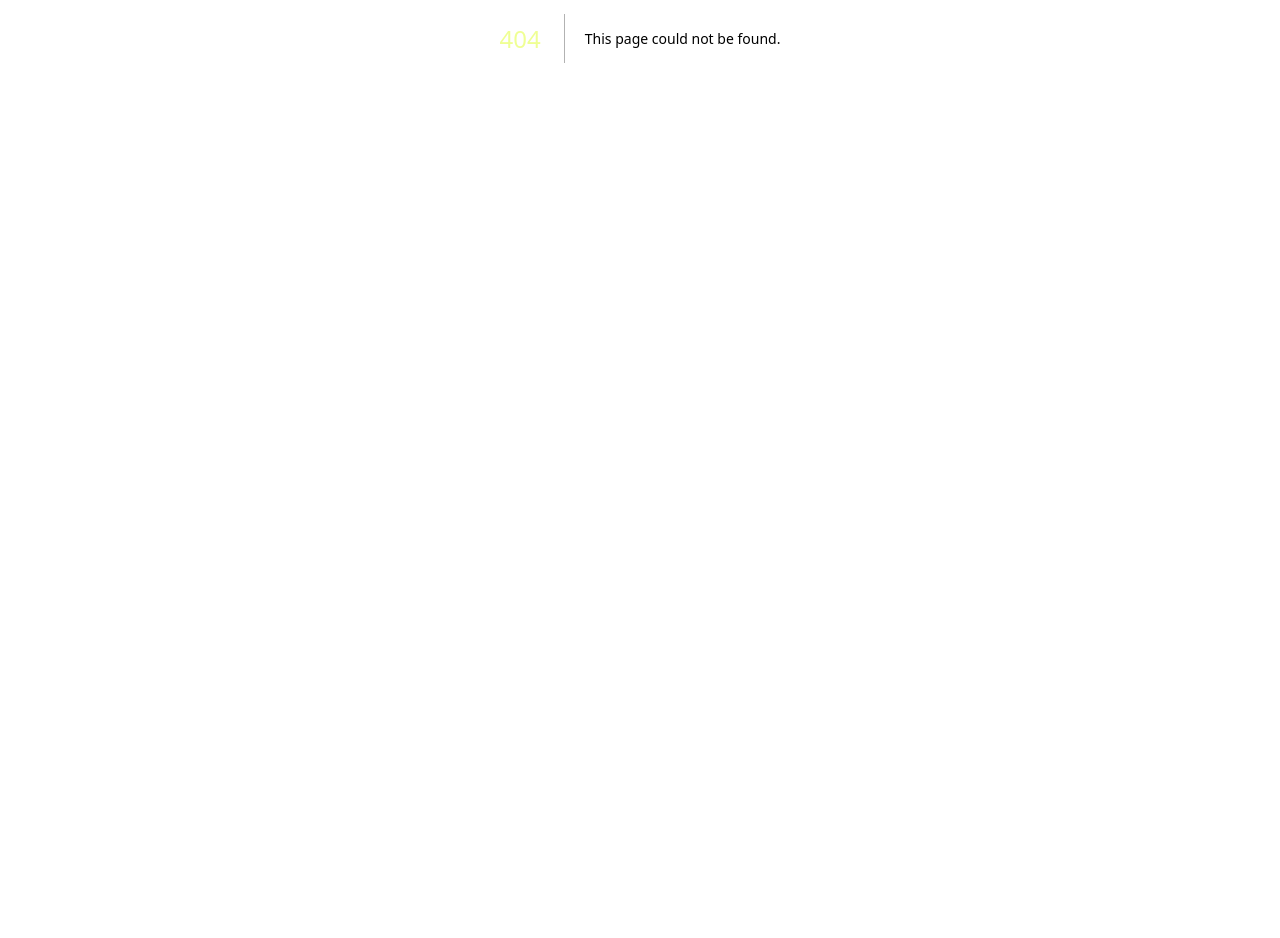
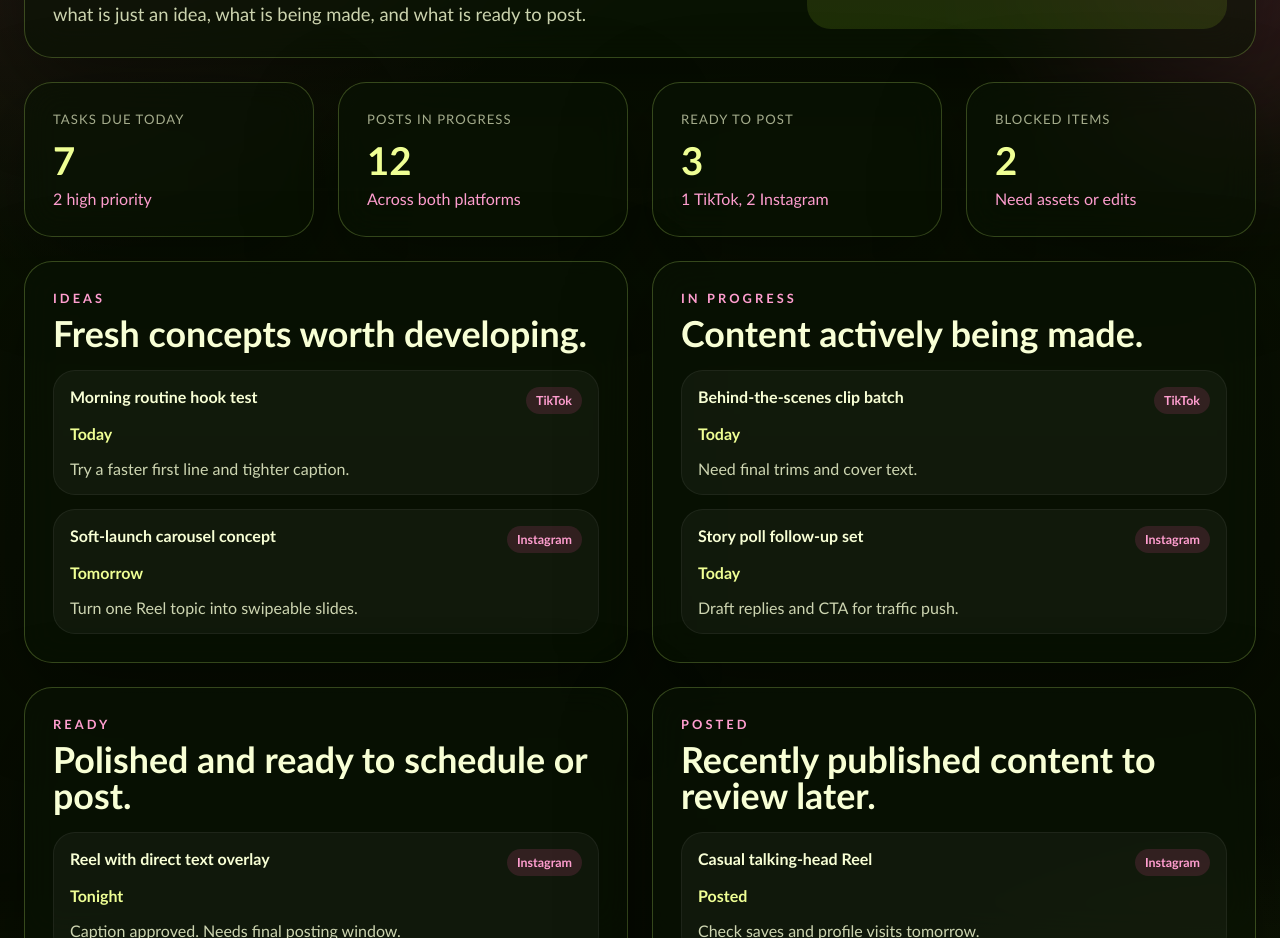
Before and after one commit to littlemadimade/maddiehq, a Next.js app: page /tracker in a window 1280 px wide. Before the commit this address had no page. Shown: the part 440-1378 px from the top of the page. Before the commit the page ends 878 px from the top, so only its background shows below. Built offline with nearby package versions, Linux system fonts and the light colour scheme.

Commit message:
Add post progress tracker page

```diff
--- a/app/globals.css
+++ b/app/globals.css
@@ -238,7 +238,8 @@ h1 {
 
 .overview-grid,
 .platform-grid,
-.bottom-grid {
+.bottom-grid,
+.tracker-grid {
   display: grid;
   gap: 24px;
 }
@@ -249,6 +250,10 @@ h1 {
 
 .platform-grid,
 .bottom-grid {
+  grid-template-columns: repeat(2, minmax(0, 1fr));
+}
+
+.tracker-grid {
   grid-template-columns: repeat(2, minmax(0, 1fr));
 }
 
@@ -298,7 +303,8 @@ h1 {
 }
 
 .platform-card h2,
-.breakdown-card h2 {
+.breakdown-card h2,
+.tracker-column h2 {
   margin: 6px 0 0;
   font-size: clamp(1.4rem, 2.8vw, 2.3rem);
   line-height: 1;
@@ -327,6 +333,59 @@ h1 {
   display: grid;
   grid-template-columns: repeat(2, minmax(0, 1fr));
   gap: 18px;
+}
+
+.tracker-column {
+  display: flex;
+  flex-direction: column;
+  gap: 18px;
+}
+
+.tracker-list {
+  display: flex;
+  flex-direction: column;
+  gap: 14px;
+}
+
+.task-card {
+  padding: 16px;
+  border-radius: 22px;
+  background: rgba(255, 255, 255, 0.04);
+  border: 1px solid rgba(255, 255, 255, 0.06);
+}
+
+.task-card__top {
+  display: flex;
+  align-items: start;
+  justify-content: space-between;
+  gap: 12px;
+}
+
+.task-card h3 {
+  margin: 0;
+  font-size: 1rem;
+}
+
+.task-card__platform {
+  display: inline-flex;
+  padding: 6px 10px;
+  border-radius: 999px;
+  background: rgba(255, 79, 163, 0.14);
+  color: var(--pink-soft);
+  font-size: 0.78rem;
+  font-weight: 700;
+}
+
+.task-card__due,
+.task-card__note {
+  margin-bottom: 0;
+  color: rgba(248, 255, 213, 0.82);
+}
+
+.task-card__due {
+  margin-top: 10px;
+  color: var(--lime-soft);
+  font-weight: 700;
 }
 
 .platform-card__analysis h3,
@@ -378,6 +437,7 @@ li + li {
   .overview-grid,
   .platform-grid,
   .bottom-grid,
+  .tracker-grid,
   .platform-card__analysis {
     grid-template-columns: 1fr;
   }
--- a/app/layout.tsx
+++ b/app/layout.tsx
@@ -24,6 +24,7 @@ export default function RootLayout({
             <nav className="topbar__nav" aria-label="Main navigation">
               <Link href="/">Home</Link>
               <Link href="/insights">Insights</Link>
+              <Link href="/tracker">Tracker</Link>
               <button className="topbar__menu" type="button">
                 More Tools Soon
               </button>
--- /dev/null
+++ b/app/tracker/page.tsx
@@ -0,0 +1,176 @@
+const todayStats = [
+  { label: "Tasks Due Today", value: "7", detail: "2 high priority" },
+  { label: "Posts In Progress", value: "12", detail: "Across both platforms" },
+  { label: "Ready To Post", value: "3", detail: "1 TikTok, 2 Instagram" },
+  { label: "Blocked Items", value: "2", detail: "Need assets or edits" }
+];
+
+const trackerColumns = [
+  {
+    title: "Ideas",
+    description: "Fresh concepts worth developing.",
+    tasks: [
+      {
+        title: "Morning routine hook test",
+        platform: "TikTok",
+        due: "Today",
+        note: "Try a faster first line and tighter caption."
+      },
+      {
+        title: "Soft-launch carousel concept",
+        platform: "Instagram",
+        due: "Tomorrow",
+        note: "Turn one Reel topic into swipeable slides."
+      }
+    ]
+  },
+  {
+    title: "In Progress",
+    description: "Content actively being made.",
+    tasks: [
+      {
+        title: "Behind-the-scenes clip batch",
+        platform: "TikTok",
+        due: "Today",
+        note: "Need final trims and cover text."
+      },
+      {
+        title: "Story poll follow-up set",
+        platform: "Instagram",
+        due: "Today",
+        note: "Draft replies and CTA for traffic push."
+      }
+    ]
+  },
+  {
+    title: "Ready",
+    description: "Polished and ready to schedule or post.",
+    tasks: [
+      {
+        title: "Reel with direct text overlay",
+        platform: "Instagram",
+        due: "Tonight",
+        note: "Caption approved. Needs final posting window."
+      },
+      {
+        title: "Quick payoff-first clip",
+        platform: "TikTok",
+        due: "Tomorrow",
+        note: "Strong watch-time candidate based on recent winners."
+      }
+    ]
+  },
+  {
+    title: "Posted",
+    description: "Recently published content to review later.",
+    tasks: [
+      {
+        title: "Casual talking-head Reel",
+        platform: "Instagram",
+        due: "Posted",
+        note: "Check saves and profile visits tomorrow."
+      },
+      {
+        title: "Playful caption trend post",
+        platform: "TikTok",
+        due: "Posted",
+        note: "Watch share rate during the first 24 hours."
+      }
+    ]
+  }
+];
+
+const dailyChecklist = [
+  "Check what is due today before making new content.",
+  "Move at least one task from In Progress to Ready.",
+  "Review yesterday's posted content for early performance signals.",
+  "Write down one content idea before ending the day."
+];
+
+export default function TrackerPage() {
+  return (
+    <main className="page">
+      <section className="hero panel">
+        <div>
+          <p className="eyebrow">Post Progress Tracker</p>
+          <h1>A day-to-day operations room for planning, making, and posting content.</h1>
+          <p className="lede">
+            Use this space to track where each piece of content stands so you can
+            see what is just an idea, what is being made, and what is ready to post.
+          </p>
+        </div>
+        <div className="hero__note">
+          <span className="hero__badge">Workflow</span>
+          <p>
+            This room helps you manage the work itself, while Insights helps you
+            understand what happened after a post goes live.
+          </p>
+        </div>
+      </section>
+
+      <section className="overview-grid">
+        {todayStats.map((stat) => (
+          <article className="stat-card panel" key={stat.label}>
+            <p className="stat-card__label">{stat.label}</p>
+            <p className="stat-card__value">{stat.value}</p>
+            <p className="stat-card__change">{stat.detail}</p>
+          </article>
+        ))}
+      </section>
+
+      <section className="tracker-grid">
+        {trackerColumns.map((column) => (
+          <article className="panel tracker-column" key={column.title}>
+            <div className="tracker-column__header">
+              <div>
+                <p className="eyebrow">{column.title}</p>
+                <h2>{column.description}</h2>
+              </div>
+            </div>
+
+            <div className="tracker-list">
+              {column.tasks.map((task) => (
+                <div className="task-card" key={task.title}>
+                  <div className="task-card__top">
+                    <h3>{task.title}</h3>
+                    <span className="task-card__platform">{task.platform}</span>
+                  </div>
+                  <p className="task-card__due">{task.due}</p>
+                  <p className="task-card__note">{task.note}</p>
+                </div>
+              ))}
+            </div>
+          </article>
+        ))}
+      </section>
+
+      <section className="bottom-grid">
+        <article className="panel breakdown-card">
+          <p className="eyebrow">How To Use It</p>
+          <h2>Think of this like your content production board, not your analytics report.</h2>
+          <p>
+            The goal is to make it obvious what needs attention today. If something
+            stays stuck in one column too long, that usually means your workflow is
+            the problem, not your motivation.
+          </p>
+          <p>
+            Over time we can make this interactive so you can add tasks, move them
+            between stages, and connect them to actual performance results.
+          </p>
+        </article>
+
+        <article className="panel suggestions-card">
+          <div className="suggestions-card__header">
+            <p className="eyebrow">Daily Checklist</p>
+            <span className="suggestions-card__tag">Stay consistent</span>
+          </div>
+          <ul>
+            {dailyChecklist.map((item) => (
+              <li key={item}>{item}</li>
+            ))}
+          </ul>
+        </article>
+      </section>
+    </main>
+  );
+}
```
Also changed, not shown: app/page.tsx (+4 -4 lines), 1 other file (tests, documents, lock files or other folders).
